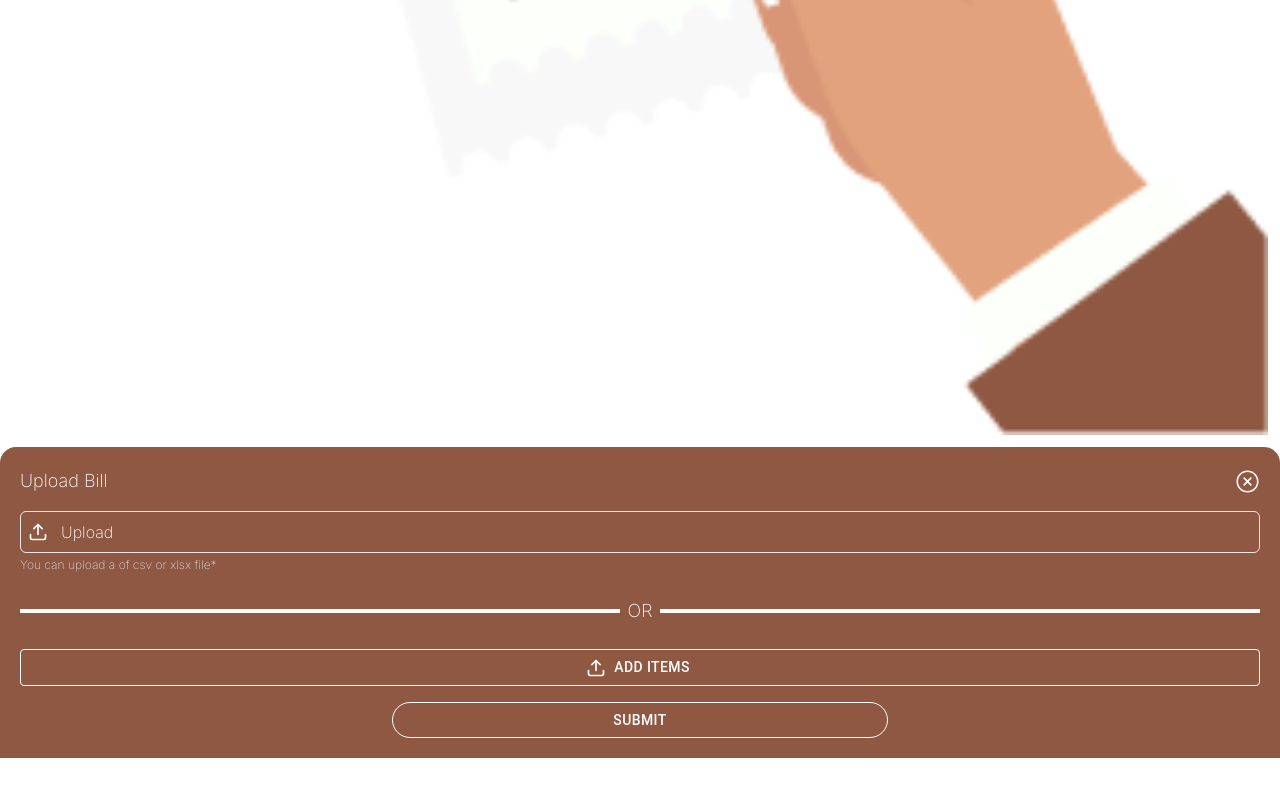
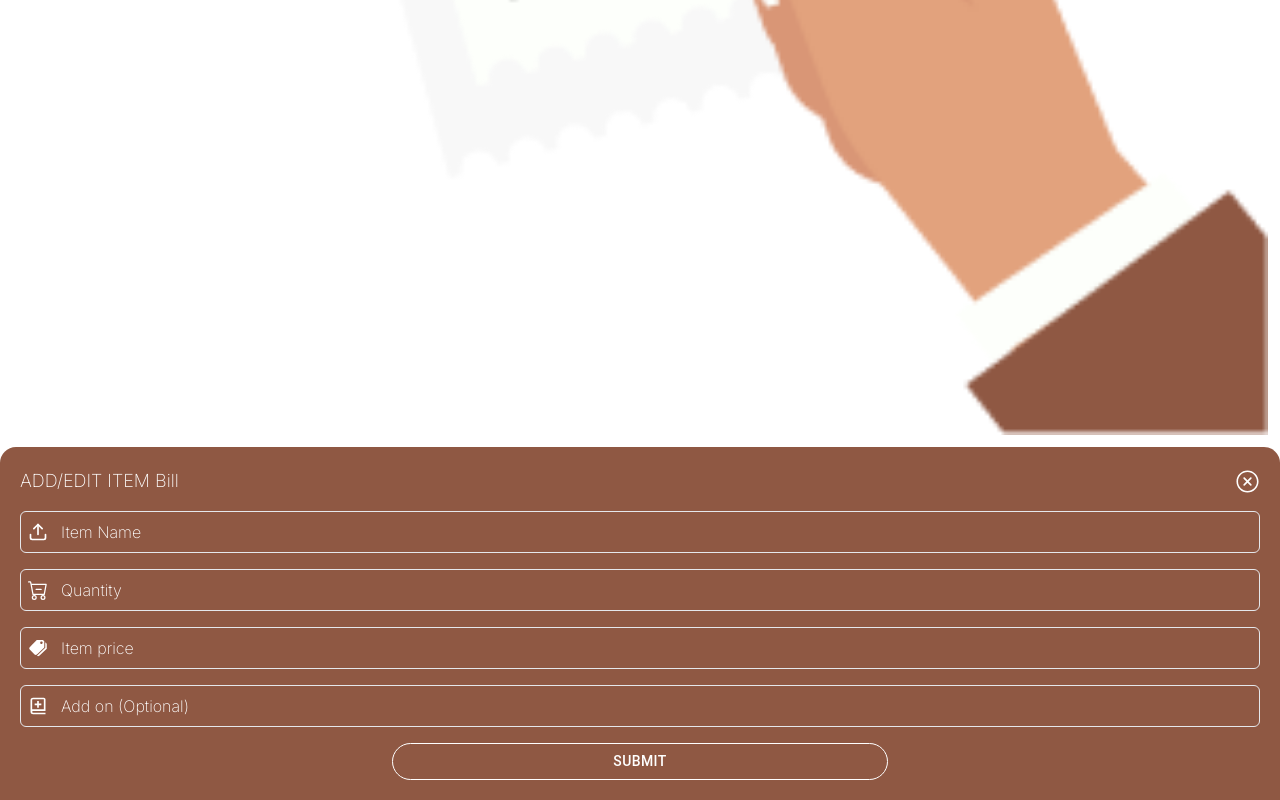
Before and after one commit to Himmu5/Menarva, a React (Vite) app: page /billing in a window 1280 px wide. Shown: the part 881-1681 px from the top of the page. Before the commit the page ends 1639 px from the top, so only its background shows below. Built offline with nearby package versions, Linux system fonts and the light colour scheme.

Commit message:
Add edit form edit

```diff
--- /dev/null
+++ b/src/Inventory/AddEditItemForm.tsx
@@ -0,0 +1,27 @@
+import { Button } from '@mui/material';
+import { FC } from 'react'
+import { FiUpload } from 'react-icons/fi';
+import { RxCrossCircled } from 'react-icons/rx';
+import { BsCartDash } from 'react-icons/bs';
+import CustomInput from './CustomInput';
+import { IoMdPricetags } from 'react-icons/io';
+import { BiBookAdd } from 'react-icons/bi';
+
+type P = {}
+
+const AddEditItemForm: FC<P> = () => {
+
+    return <form className='bg-primary rounded-t-2xl shadow-xl p-5 text-white  flex flex-col gap-4' action="" >
+        <div className='flex justify-between items-center '>
+            <h1 className='text-lg'>ADD/EDIT ITEM Bill</h1>
+            <RxCrossCircled size={25} />
+        </div>
+        <CustomInput Icon={FiUpload} placeholder='Item Name' type='text' />
+        <CustomInput Icon={BsCartDash} type="number" placeholder='Quantity' />
+        <CustomInput Icon={IoMdPricetags} placeholder='Item price' type='text' />
+        <CustomInput Icon={BiBookAdd} placeholder='Add on (Optional)' type='text' />
+
+        <Button variant="outlined" style={{ borderColor: 'white', color: 'white', textAlign: 'left', width: "40%", alignSelf: "center", borderRadius: 100 }} children="submit" />
+    </form>
+}
+export default AddEditItemForm;
--- a/src/Inventory/Billing.tsx
+++ b/src/Inventory/Billing.tsx
@@ -1,10 +1,8 @@
 import { FC } from 'react'
 import { BillingImage } from '../../public';
-import { FiUpload } from 'react-icons/fi';
-import Input from '../Components/UI-Components/Input';
-import { RxCrossCircled } from 'react-icons/rx';
-import { Button } from '@mui/material';
 import { BsFillBellFill, BsFillCalendarFill } from 'react-icons/bs';
+import UploadBill from './UploadBill';
+import AddEditItemForm from './AddEditItemForm';
 
 type P = {}
 const Billing: FC<P> = () => {
@@ -26,28 +24,8 @@ const Billing: FC<P> = () => {
             <img src={BillingImage} alt="" />
         </div>
 
-        <form className='bg-primary rounded-t-2xl shadow-xl p-5 text-white  flex flex-col gap-4' action="" >
-            <div className='flex justify-between items-center '>
-                <h1 className='text-lg'>Upload Bill</h1>
-                <RxCrossCircled size={25} />
-            </div>
-            <div className='flex flex-col'>
-                <div className='flex items-center gap-2  relative  '>
-                    <FiUpload size={20} className="absolute left-2" />
-                    <Input type="text" placeholder='Upload' className=' w-full placeholder:text-white text-white border border-gray-200 bg-transparent' name="bill" id="bill" />
-                </div>
-                <p className='text-xs text-gray-300 self-start mt-1 '>You can upload a of csv or xlsx file*</p>
-            </div>
-
-            <div className='flex items-center '>
-                <p className=' border-2 border-white w-full'></p>
-                <p className='text-lg p-2'>OR</p>
-                <p className=' border-2 border-white w-full'></p>
-            </div>
-            <Button variant="outlined" style={{ borderColor: 'white', color: 'white', textAlign: 'left' }} className='bg-white w-full text-primary text-start ' startIcon={<FiUpload />} >Add Items</Button>
-            <Button variant="outlined" style={{ borderColor: 'white', color: 'white', textAlign: 'left' , width : "40%", alignSelf : "center" , borderRadius : 100 }}  children="submit" />
-        </form>
-
+        {/* <UploadBill /> */}
+        <AddEditItemForm />
     </div>
 }
 export default Billing;
--- /dev/null
+++ b/src/Inventory/CustomInput.tsx
@@ -0,0 +1,16 @@
+import { FC, InputHTMLAttributes } from 'react'
+import { IconType } from 'react-icons'
+import Input from '../Components/UI-Components/Input'
+type P = {
+    Icon: IconType
+} & InputHTMLAttributes<HTMLInputElement>
+
+const CustomInput: FC<P> = (props) => {
+    return <div className='flex flex-col'>
+        <div className='flex items-center gap-2  relative  '>
+            <props.Icon size={20} className="absolute left-2" />
+            <Input type="text" {...props} className=' w-full placeholder:text-white text-white border border-gray-200 bg-transparent' name="bill" id="bill" />
+        </div>
+    </div>
+}
+export default CustomInput;
--- /dev/null
+++ b/src/Inventory/UploadBill.tsx
@@ -0,0 +1,30 @@
+import { Button } from '@mui/material';
+import { FC } from 'react'
+import { FiUpload } from 'react-icons/fi';
+import { RxCrossCircled } from 'react-icons/rx';
+import Input from '../Components/UI-Components/Input';
+type P = {}
+const UploadBill: FC<P> = () => {
+    return <form className='bg-primary rounded-t-2xl shadow-xl p-5 text-white  flex flex-col gap-4' action="" >
+        <div className='flex justify-between items-center '>
+            <h1 className='text-lg'>Upload Bill</h1>
+            <RxCrossCircled size={25} />
+        </div>
+        <div className='flex flex-col'>
+            <div className='flex items-center gap-2 relative '>
+                <FiUpload size={20} className="absolute left-2" />
+                <Input type="text" placeholder='Upload' className=' w-full placeholder:text-white text-white border border-gray-200 bg-transparent' name="bill" id="bill" />
+            </div>
+            <p className='text-xs text-gray-300 self-start mt-1 '>You can upload a of csv or xlsx file*</p>
+        </div>
+
+        <div className='flex items-center '>
+            <p className=' border-2 border-white w-full'></p>
+            <p className='text-lg p-2'>OR</p>
+            <p className=' border-2 border-white w-full'></p>
+        </div>
+        <Button variant="outlined" style={{ borderColor: 'white', color: 'white', textAlign: 'left' }} className='bg-white w-full text-primary text-start ' startIcon={<FiUpload />} >Add Items</Button>
+        <Button variant="outlined" style={{ borderColor: 'white', color: 'white', textAlign: 'left', width: "40%", alignSelf: "center", borderRadius: 100 }} children="submit" />
+    </form>
+}
+export default UploadBill;
```
